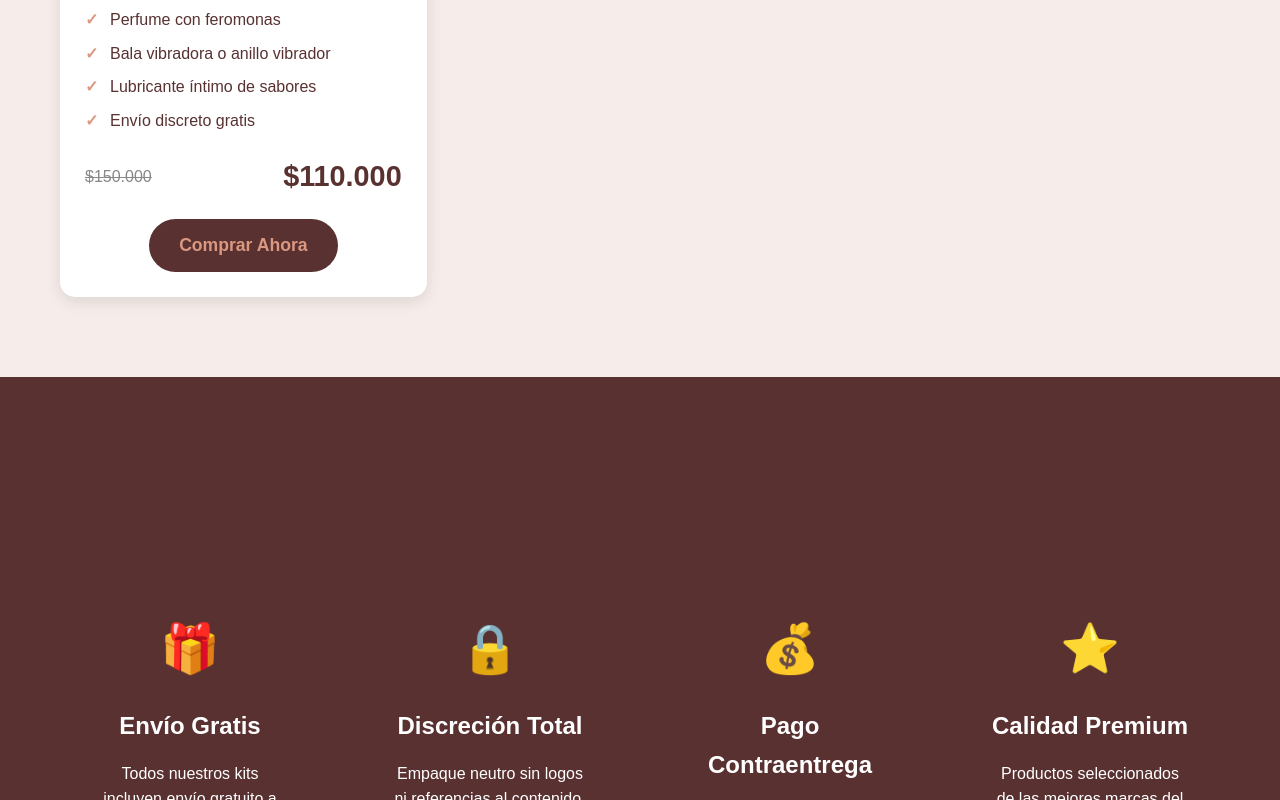
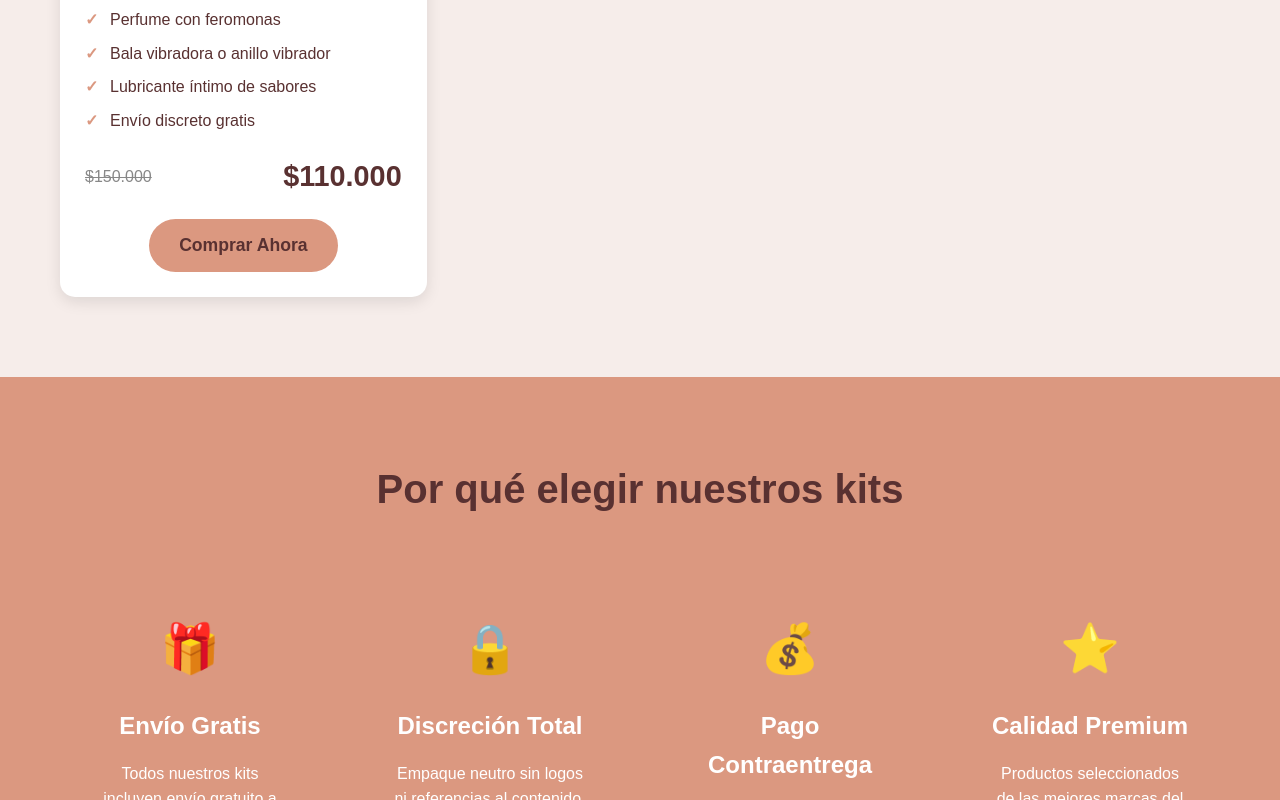
Before and after one commit to camilatorresr/velura-landing, a plain HTML site: page index.html in a window 1280 px wide. Shown: the part 2000-2800 px from the top of the page. Drawn offline with Linux system fonts and the light colour scheme.

Commit message:
Update styles.css

```diff
--- a/styles.css
+++ b/styles.css
@@ -25,7 +25,7 @@ body {
 }
 
 header {
-    background: linear-gradient(135deg, var(--primary) 0%, var(--secondary) 100%);
+    background: var(--secondary);
     color: var(--white);
     padding: 20px 0;
     text-align: center;
@@ -84,8 +84,8 @@ header {
 
 .btn {
     display: inline-block;
-    background: var(--primary);
-    color: var(--secondary);
+    background: var(--secondary);
+    color: var(--primary);
     padding: 12px 30px;
     border-radius: 30px;
     text-decoration: none;
@@ -194,7 +194,7 @@ header {
 }
 
 .benefits-section {
-    background: var(--primary);
+    background: var(--secondary);
     color: var(--white);
     padding: 80px 0;
     text-align: center;
```
